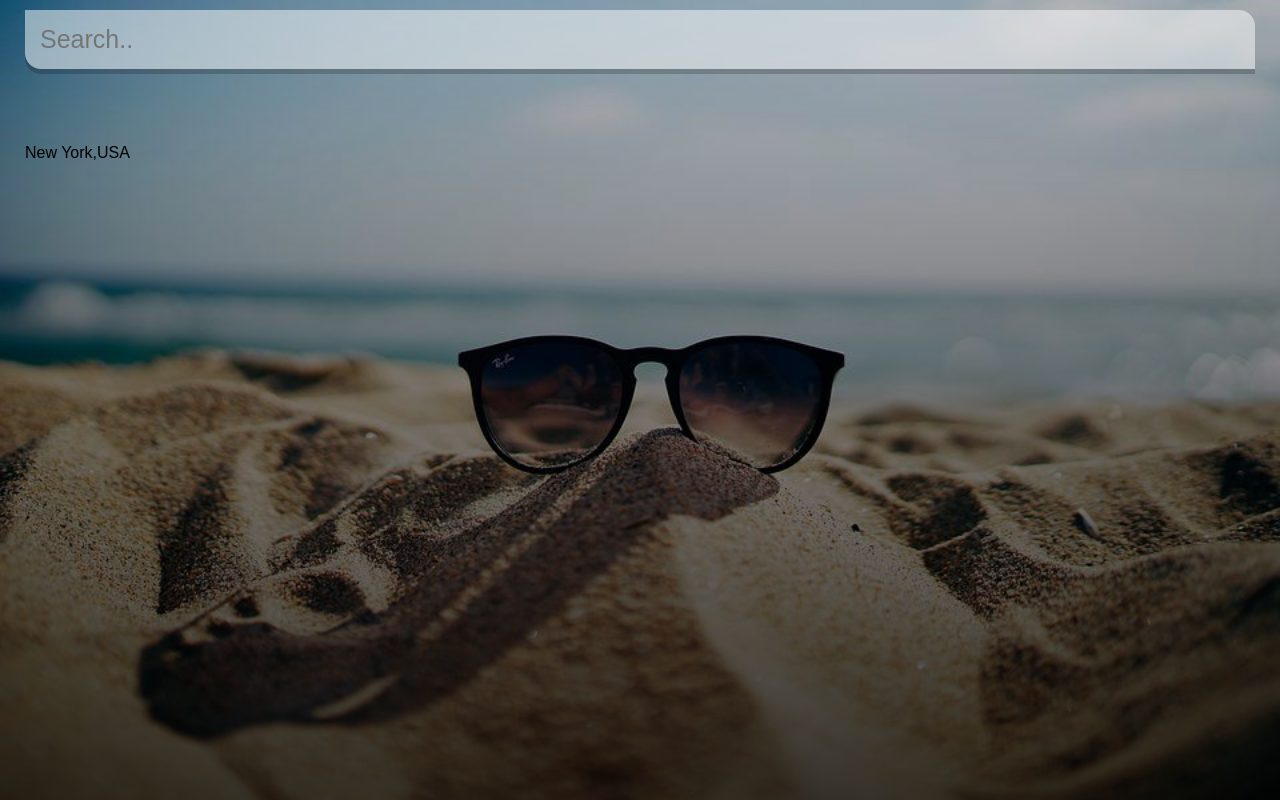
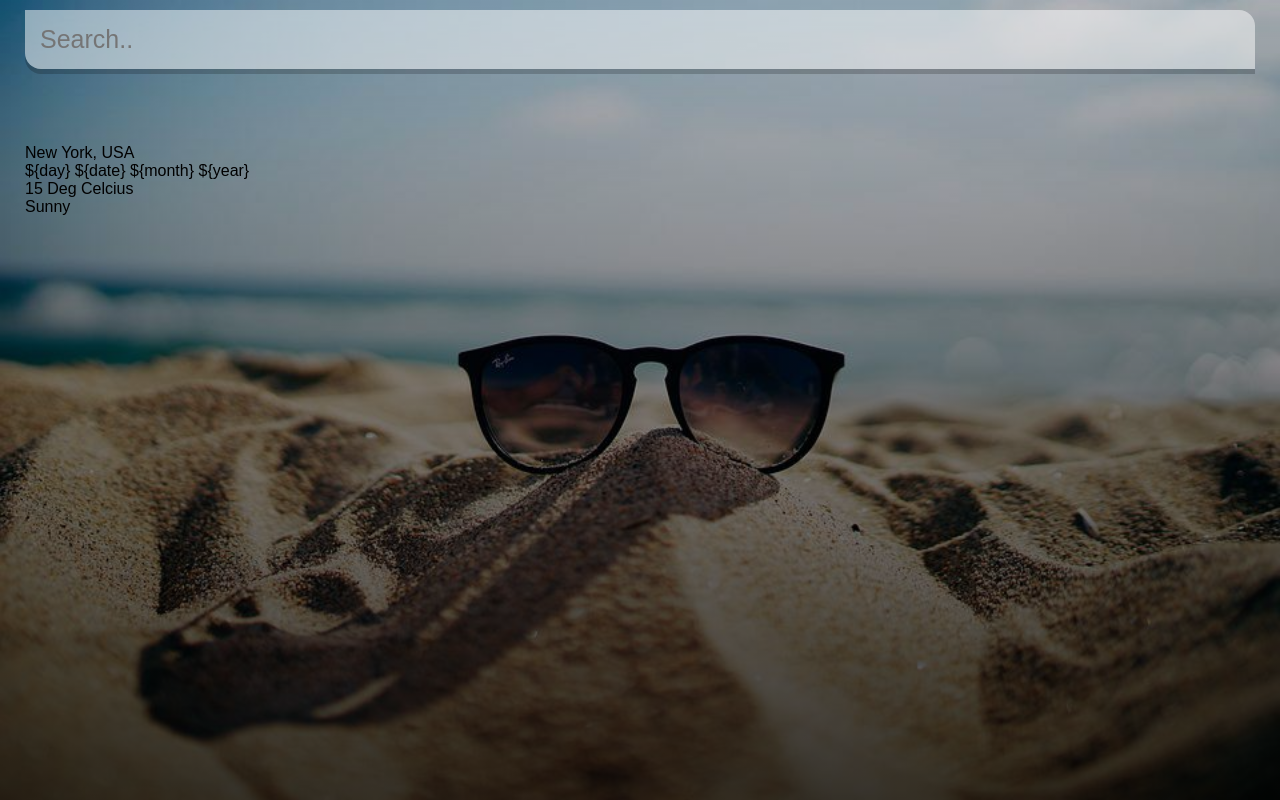
Before and after one commit to rezaulhreza/weather-app-react, a React (Create React App) app in the folder weather-react/: page / in a window 1280 px wide. Built offline with nearby package versions, Linux system fonts and the light colour scheme.

Commit message:
Update App.js

```diff
--- a/weather-react/src/App.js
+++ b/weather-react/src/App.js
@@ -32,20 +32,34 @@ function App() {
     let day = days[d.getDay()];
     let date = d.getDate();
     let month = months[d.getMonth()];
+    let year = d.getFullYear();
+
+    return "${day} ${date} ${month} ${year}";
   };
 
-  return (
-    <div className="app warm">
-      <main>
-        <div className="search-box">
-          <input type="text" className="search-bar" placeholder="Search.." />
-        </div>
-        <div className="location-box">
-          <div className="location">New York,USA</div>
-          <div className="date">{dateBuilder(new Date())}</div>
-        </div>
-      </main>
-    </div>
+  return ( <
+    div className = "app warm" >
+    <
+    main >
+    <
+    div className = "search-box" >
+    <
+    input type = "text"
+    className = "search-bar"
+    placeholder = "Search.." / >
+    <
+    /div> <
+    div className = "location-box" >
+    <
+    div className = "location" > New York, USA < /div> <
+    div className = "date" > {
+      dateBuilder(new Date())
+    } < /div> < /
+    div > <
+    div className = "temp" > 15 Deg Celcius < /div> <
+    div className = "weather" > Sunny < /div> < /
+    main > <
+    /div>
   );
 }
 
```
